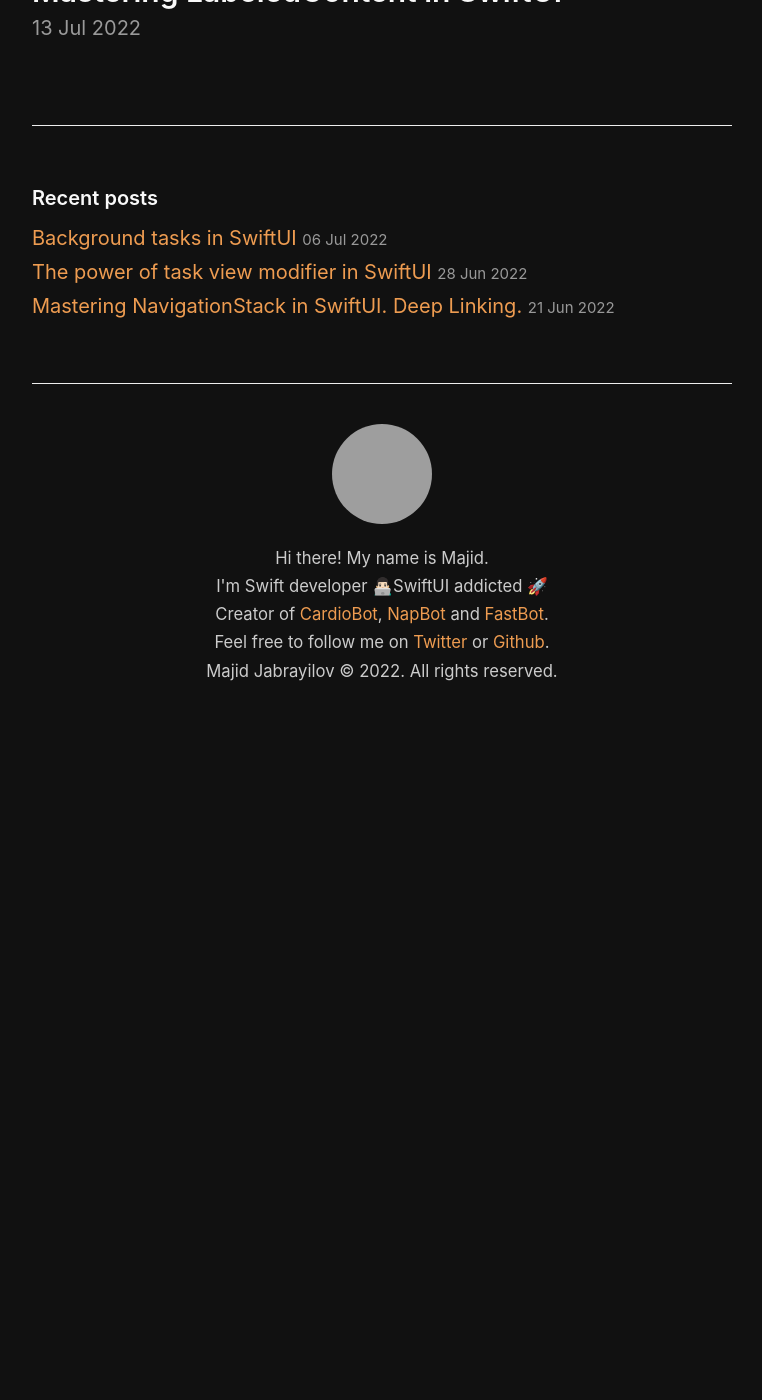
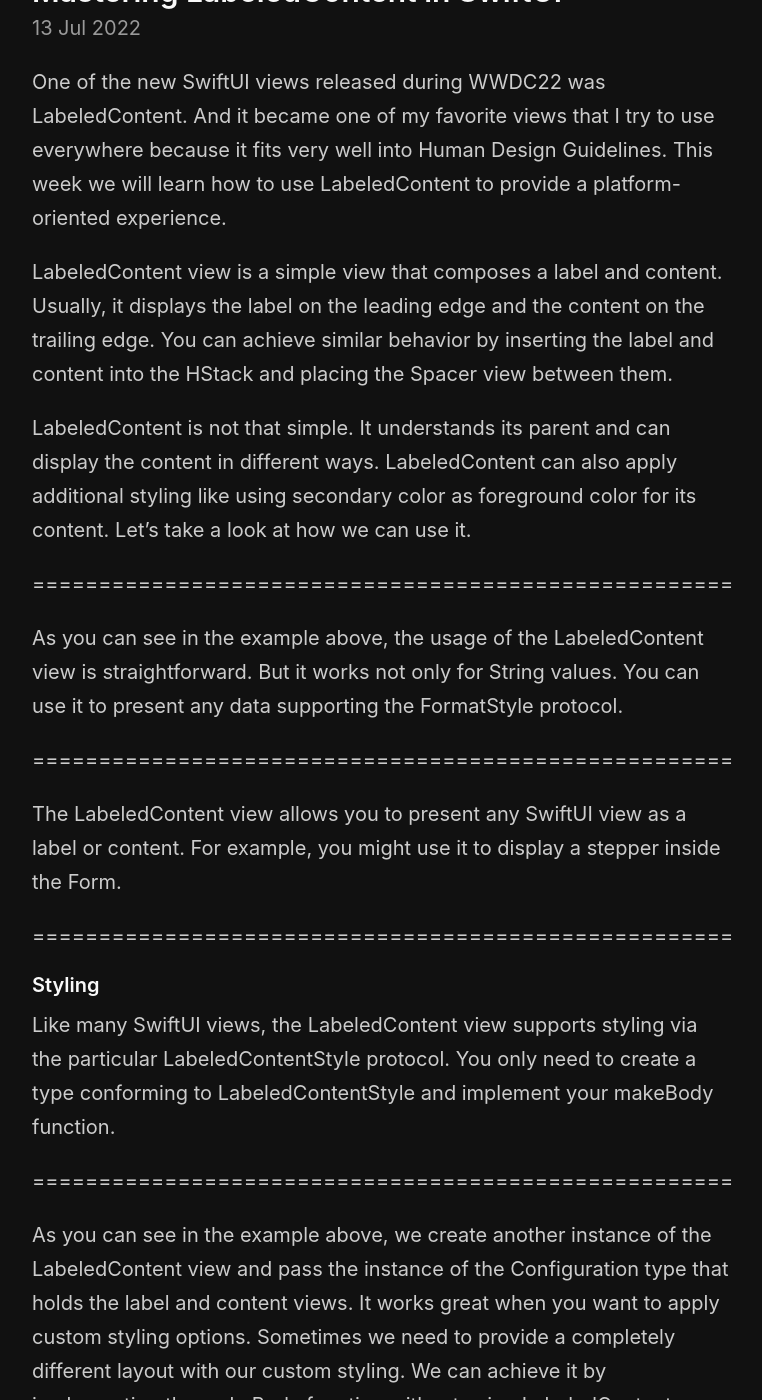
Before and after one commit to mecid/mecid.github.io, a Jekyll site: the page built from _posts/2022-07-13-mastering-labeledcontent-in-swiftui.md, in a window 1280 px wide and 1400 px high, scrolled down 211 px. Shown: the whole window, without its empty margins (258-1020 px from the left). Built offline with Jekyll 4.4.1, drawn with Linux system fonts in a browser that asks for light colours; before the commit the page ends 936 px from its top, so only the background shows below that; some of the changed text lies outside the part shown; grey boxes are pictures that could not be loaded.

Commit message:
labeled content post content added

```diff
--- a/_posts/2022-07-13-mastering-labeledcontent-in-swiftui.md
+++ b/_posts/2022-07-13-mastering-labeledcontent-in-swiftui.md
@@ -2,3 +2,35 @@
 title: Mastering LabeledContent in SwiftUI
 layout: post
 ---
+
+One of the new SwiftUI views released during WWDC22 was LabeledContent. And it became one of my favorite views that I try to use everywhere because it fits very well into Human Design Guidelines. This week we will learn how to use LabeledContent to provide a platform-oriented experience.
+
+LabeledContent view is a simple view that composes a label and content. Usually, it displays the label on the leading edge and the content on the trailing edge. You can achieve similar behavior by inserting the label and content into the HStack and placing the Spacer view between them.
+
+LabeledContent is not that simple. It understands its parent and can display the content in different ways. LabeledContent can also apply additional styling like using secondary color as foreground color for its content. Let's take a look at how we can use it.
+
+=====================================================
+
+As you can see in the example above, the usage of the LabeledContent view is straightforward. But it works not only for String values. You can use it to present any data supporting the FormatStyle protocol.
+
+=====================================================
+
+The LabeledContent view allows you to present any SwiftUI view as a label or content. For example, you might use it to display a stepper inside the Form.
+
+=====================================================
+
+#### Styling
+Like many SwiftUI views, the LabeledContent view supports styling via the particular LabeledContentStyle protocol. You only need to create a type conforming to LabeledContentStyle and implement your makeBody function.
+
+=====================================================
+
+As you can see in the example above, we create another instance of the LabeledContent view and pass the instance of the Configuration type that holds the label and content views. It works great when you want to apply custom styling options. Sometimes we need to provide a completely different layout with our custom styling. We can achieve it by implementing the makeBody function without using LabeledContent.
+
+=====================================================
+
+Using the labeledContentStyle view modifier, we put our custom style into the environment where all the child views of the view hierarchy use this style unless it is overridden. You can also hide the label of the LabeledContent view by attaching the labelsHidden view modifier.
+
+=====================================================
+
+#### Conclusion
+Today we learned about another great view that SwiftUI provides to simplify our lives. To be honest, I have a similar view in my codebase that doing the same, but it is always great to have this kind of thing provided by the SDK.
```
